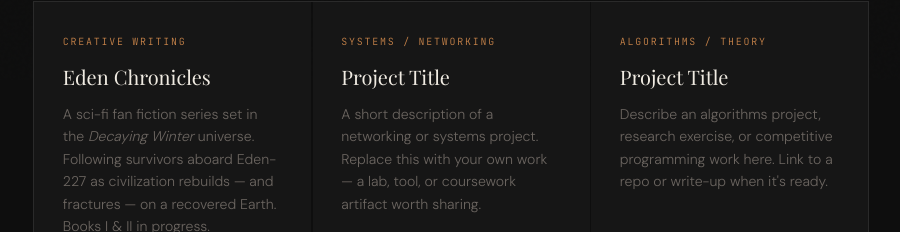
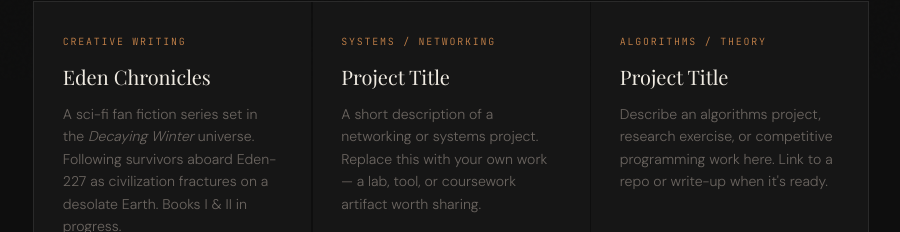
Before and after one commit to ElliottSuh/ElliottSuh.github.io, a plain HTML site: page index.html in a window 1280 px wide. Shown: the part 720-952 px from the top of the page, without its empty margins (189-1089 px from the left). Drawn offline with nearby package versions, Linux system fonts and the light colour scheme; a web font is replaced by a local one.

Commit message:
changed some description

```diff
--- a/index.html
+++ b/index.html
@@ -376,8 +376,8 @@
           <p class="card-title">Eden Chronicles</p>
           <p class="card-desc">
             A sci-fi fan fiction series set in the <em>Decaying Winter</em> universe.
-            Following survivors aboard Eden-227 as civilization rebuilds — and fractures —
-            on a recovered Earth. Books I &amp; II in progress.
+            Following survivors aboard Eden-227 as civilization fractures
+            on a desolate Earth. Books I &amp; II in progress.
           </p>
           <span class="card-wip">In Progress</span>
           <span class="card-arrow">→ read more</span>
```
